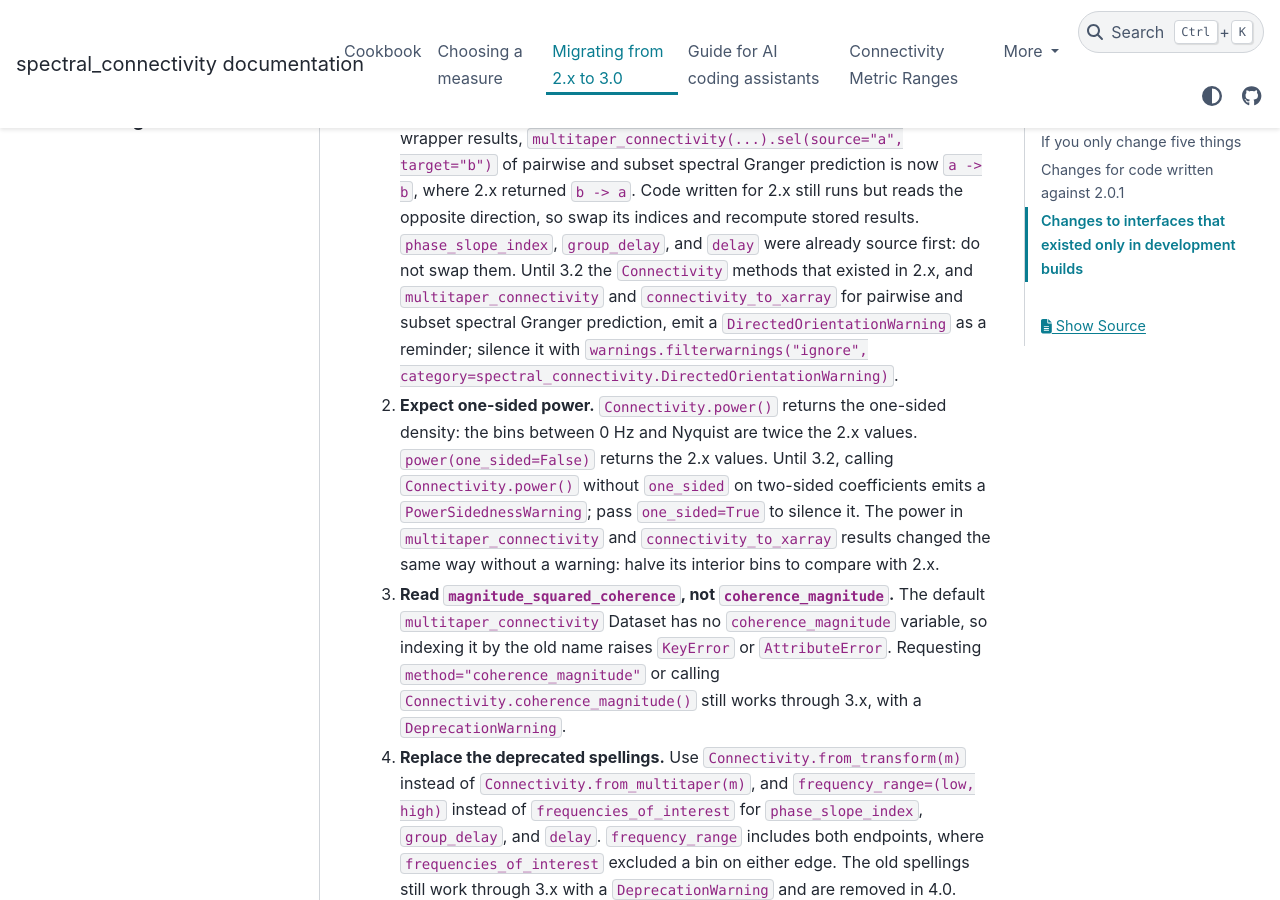
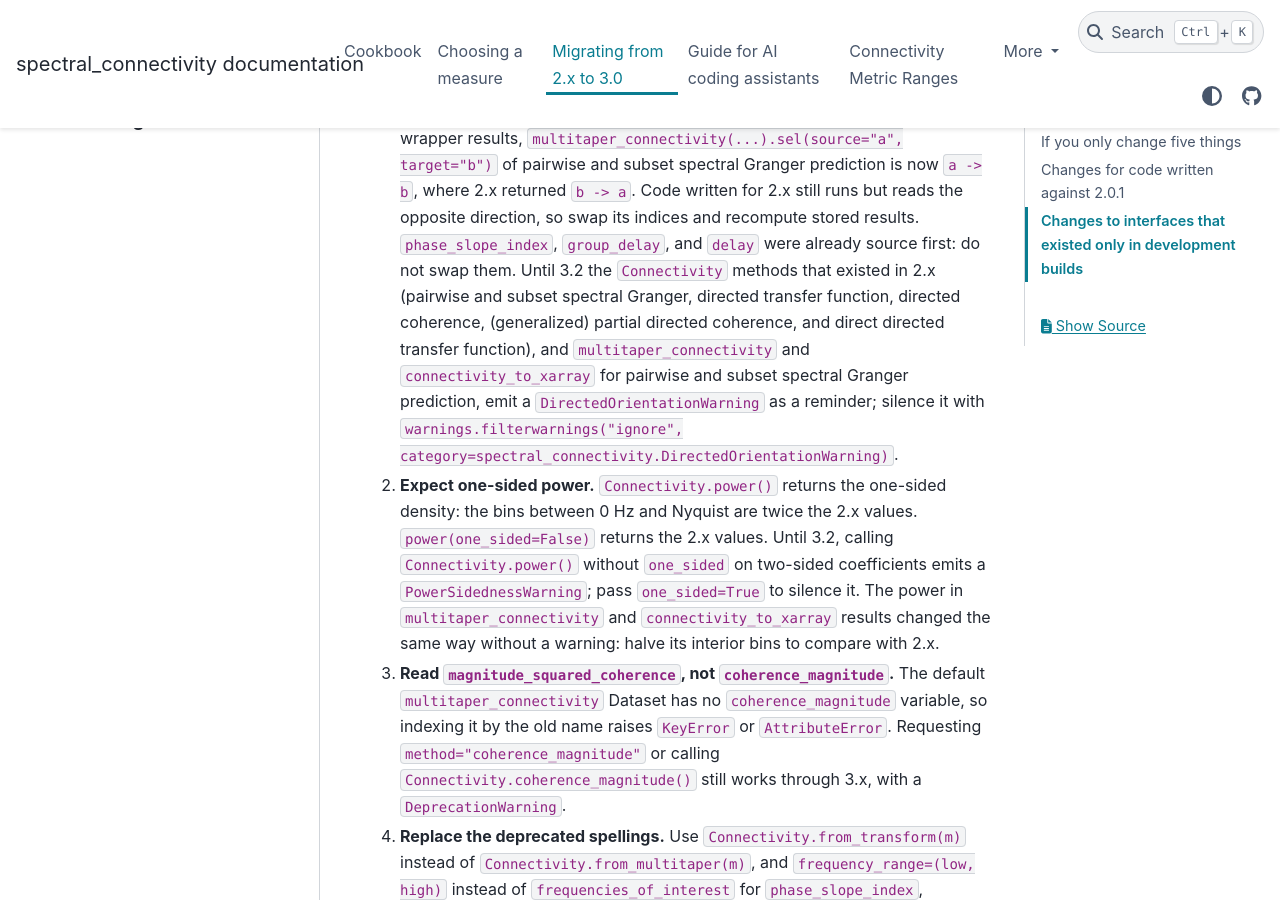
Before and after one commit to Eden-Kramer-Lab/spectral_connectivity, a Sphinx documentation site: the page built from docs/migration.md, in a window 1280 px wide and 900 px high, scrolled down 484 px. Built offline with Sphinx 7.4.7 and the PyData theme 0.15.4, drawn with Linux system fonts in a browser that asks for light colours; pages that are not in the unit, such as notebooks, are missing from menus; the version number could not be read and is left out.

Commit message:
Name exactly which measures emit DirectedOrientationWarning
The README warning read as if the wrappers warned for every Granger measure.
Only pairwise and subset spectral Granger prediction warn through the wrappers,
and only the seven Connectivity methods that existed in 2.x warn directly
(_ORIENTATION_CHANGED_MEASURES). The README and the migration checklist now
list them.

Co-Authored-By: Claude Opus 5.5 <noreply@anthropic.com>

```diff
--- a/docs/migration.md
+++ b/docs/migration.md
@@ -19,8 +19,11 @@ for 2.x has to change.
    reads the opposite direction, so swap its indices and recompute stored
    results. `phase_slope_index`, `group_delay`, and `delay` were already
    source first: do not swap them. Until 3.2 the `Connectivity` methods that
-   existed in 2.x, and `multitaper_connectivity` and `connectivity_to_xarray`
-   for pairwise and subset spectral Granger prediction, emit a
+   existed in 2.x (pairwise and subset spectral Granger, directed transfer
+   function, directed coherence, (generalized) partial directed coherence, and
+   direct directed transfer function), and `multitaper_connectivity` and
+   `connectivity_to_xarray` for pairwise and subset spectral Granger
+   prediction, emit a
    `DirectedOrientationWarning` as a reminder; silence it with
    `warnings.filterwarnings("ignore",
    category=spectral_connectivity.DirectedOrientationWarning)`.
```
Also changed, not shown: README.md (+8 -5 lines).
